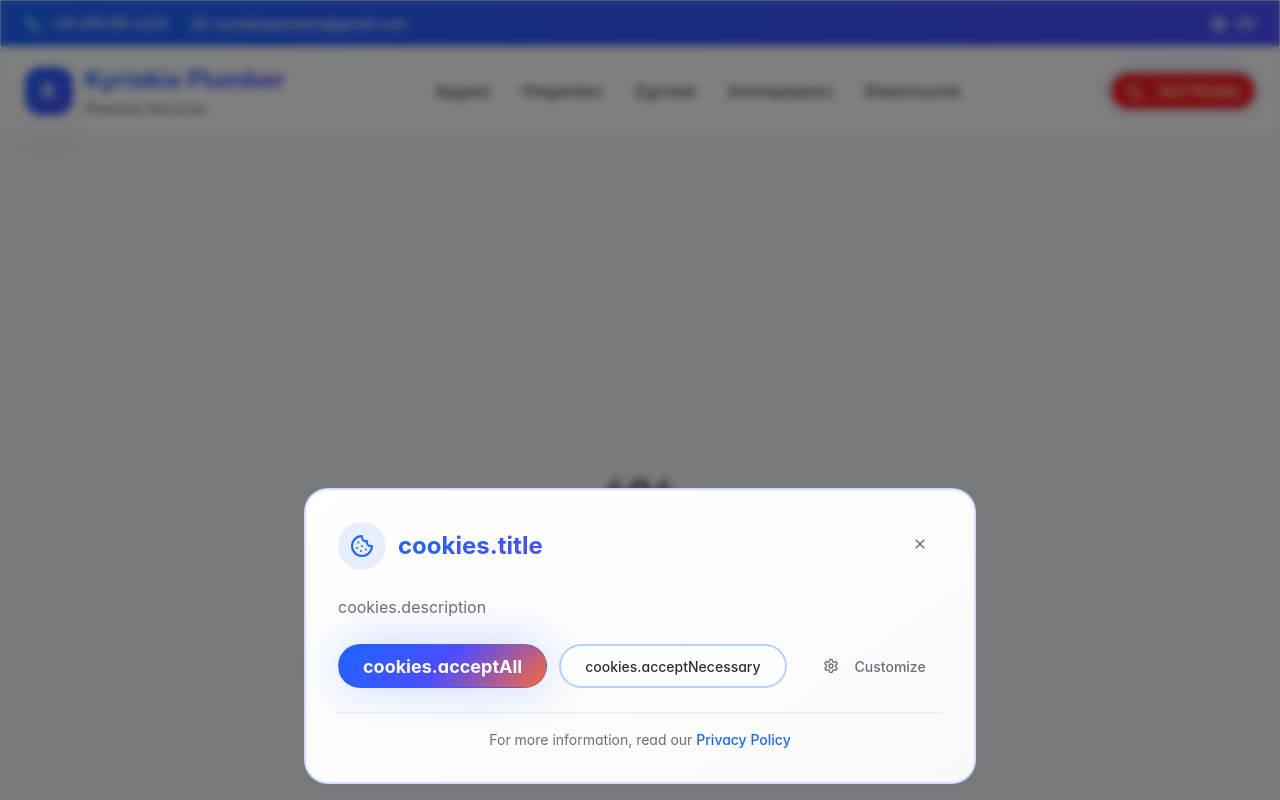
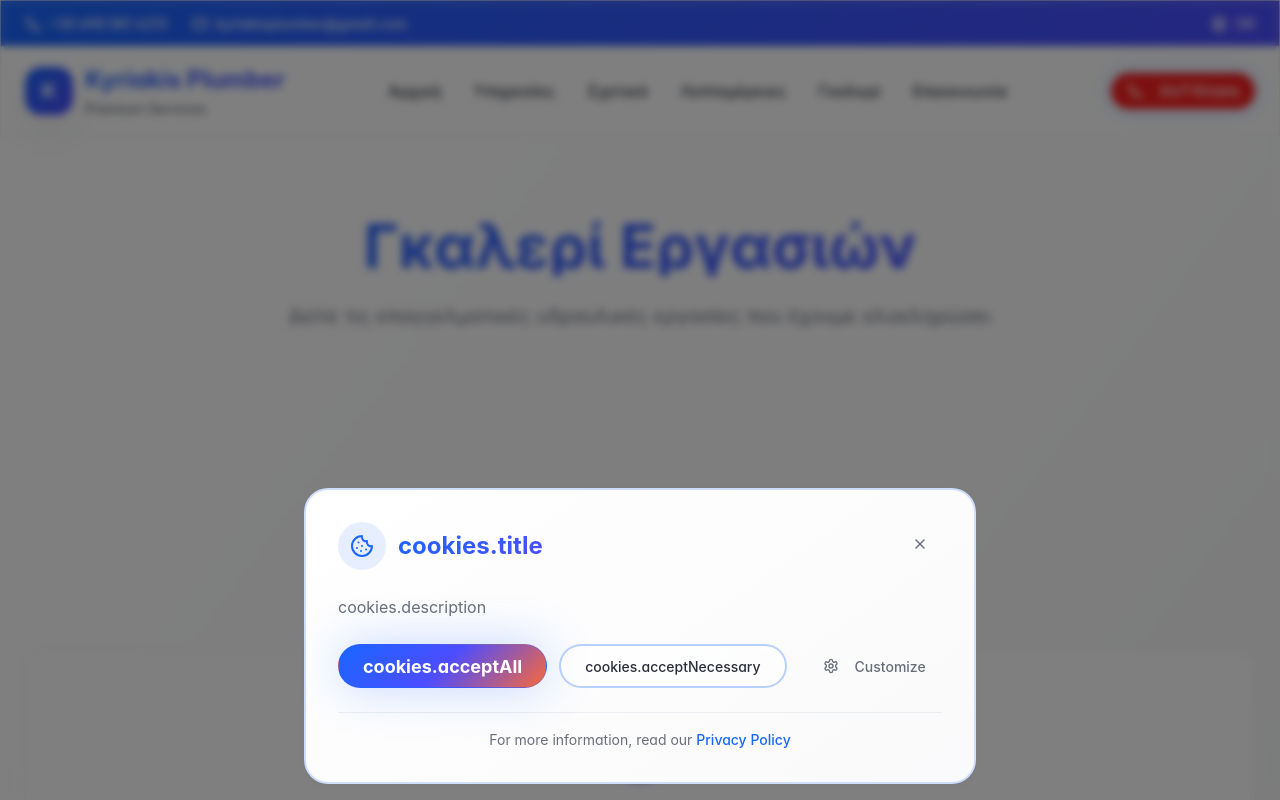
Before and after one commit to dboss12234/kyriakis-plumb-2025, a React (Vite) app: page /gallery in a window 1280 px wide. Shown: the top 800 px of the page. Built offline with nearby package versions, Linux system fonts and the light colour scheme.

Commit message:
Add gallery page to header
Add a new "Gallery" page to the website header. The user will provide photos later to populate the gallery.

```diff
--- a/src/App.tsx
+++ b/src/App.tsx
@@ -9,6 +9,7 @@ import Index from "./pages/Index";
 import ServicesPage from "./pages/Services";
 import AboutPage from "./pages/About";
 import DetailedServices from "./pages/DetailedServices";
+import Gallery from "./pages/Gallery";
 import NotFound from "./pages/NotFound";
 
 const queryClient = new QueryClient();
@@ -26,6 +27,7 @@ const App = () => (
             <Route path="/services" element={<ServicesPage />} />
             <Route path="/about" element={<AboutPage />} />
             <Route path="/detailed-services" element={<DetailedServices />} />
+            <Route path="/gallery" element={<Gallery />} />
             {/* ADD ALL CUSTOM ROUTES ABOVE THE CATCH-ALL "*" ROUTE */}
             <Route path="*" element={<NotFound />} />
           </Routes>
--- a/src/components/Header.tsx
+++ b/src/components/Header.tsx
@@ -52,6 +52,7 @@ const Header = () => {
               { name: t('nav.services'), href: "/services" },
               { name: t('nav.about'), href: "/about" },
               { name: t('nav.details'), href: "/detailed-services" },
+              { name: t('nav.gallery'), href: "/gallery" },
               { name: t('nav.contact'), href: "#contact" }
             ].map((item, index) => (
               item.href.startsWith('#') ? (
@@ -114,6 +115,7 @@ const Header = () => {
                 { name: t('nav.services'), href: "/services" },
                 { name: t('nav.about'), href: "/about" },
                 { name: t('nav.details'), href: "/detailed-services" },
+                { name: t('nav.gallery'), href: "/gallery" },
                 { name: t('nav.contact'), href: "#contact" }
               ].map((item, index) => (
                 item.href.startsWith('#') ? (
--- a/src/contexts/LanguageContext.tsx
+++ b/src/contexts/LanguageContext.tsx
@@ -19,6 +19,7 @@ const translations: Translations = {
   'nav.services': 'Υπηρεσίες',
   'nav.details': 'Λεπτομέρειες',
   'nav.about': 'Σχετικά',
+  'nav.gallery': 'Γκαλερί',
   'nav.contact': 'Επικοινωνία',
   'header.emergency': '24/7 Κλήση',
   'header.tagline': 'Premium Services',
@@ -258,6 +259,15 @@ const translations: Translations = {
   'service.emergency.3': 'Πρόληψη πλημμύρας',
   'service.emergency.4': 'Διακοπές έκτακτης ανάγκης',
 
+  // Gallery Page
+  'gallery.title': 'Γκαλερί Εργασιών',
+  'gallery.subtitle': 'Δείτε τις επαγγελματικές υδραυλικές εργασίες που έχουμε ολοκληρώσει',
+  'gallery.workTitle': 'Οι Εργασίες μας',
+  'gallery.workDescription': 'Ρίξτε μια ματιά στα έργα που έχουμε υλοποιήσει με επιτυχία',
+  'gallery.comingSoon': 'Σύντομα Διαθέσιμο',
+  'gallery.comingSoonDescription': 'Προετοιμάζουμε μια εκτενή συλλογή από τις καλύτερες εργασίες μας.',
+  'gallery.uploadingSoon': 'Θα ανεβάσουμε σύντομα 101 φωτογραφίες από τα έργα μας!',
+
   // Not Found Page
   'notfound.title': '404',
   'notfound.message': 'Ουπς! Η σελίδα δεν βρέθηκε',
--- /dev/null
+++ b/src/pages/Gallery.tsx
@@ -0,0 +1,61 @@
+import Header from "@/components/Header";
+import Footer from "@/components/Footer";
+import { useLanguage } from "@/contexts/LanguageContext";
+
+const Gallery = () => {
+  const { t } = useLanguage();
+
+  return (
+    <div className="min-h-screen">
+      <Header />
+
+      {/* Hero Section */}
+      <section className="relative pt-20 pb-16 bg-gradient-subtle">
+        <div className="container mx-auto px-4 md:px-6">
+          <div className="text-center max-w-4xl mx-auto">
+            <h1 className="text-4xl md:text-6xl font-bold gradient-text mb-6">
+              {t('gallery.title')}
+            </h1>
+            <p className="text-lg md:text-xl text-muted-foreground mb-8 leading-relaxed">
+              {t('gallery.subtitle')}
+            </p>
+          </div>
+        </div>
+      </section>
+
+      {/* Gallery Grid */}
+      <section className="py-20">
+        <div className="container mx-auto px-4 md:px-6">
+          <div className="text-center mb-12">
+            <h2 className="text-3xl md:text-4xl font-bold mb-4">{t('gallery.workTitle')}</h2>
+            <p className="text-muted-foreground max-w-2xl mx-auto">
+              {t('gallery.workDescription')}
+            </p>
+          </div>
+
+          {/* Coming Soon Placeholder */}
+          <div className="bg-card rounded-2xl p-12 text-center border border-border/50">
+            <div className="max-w-md mx-auto">
+              <div className="w-20 h-20 bg-gradient-primary rounded-full flex items-center justify-center mx-auto mb-6">
+                <span className="text-primary-foreground text-2xl font-bold">📷</span>
+              </div>
+              <h3 className="text-2xl font-bold mb-4">{t('gallery.comingSoon')}</h3>
+              <p className="text-muted-foreground mb-6">
+                {t('gallery.comingSoonDescription')}
+              </p>
+              <div className="bg-muted/50 rounded-lg p-6">
+                <p className="text-sm text-muted-foreground">
+                  {t('gallery.uploadingSoon')}
+                </p>
+              </div>
+            </div>
+          </div>
+        </div>
+      </section>
+
+      <Footer />
+    </div>
+  );
+};
+
+export default Gallery;
```
